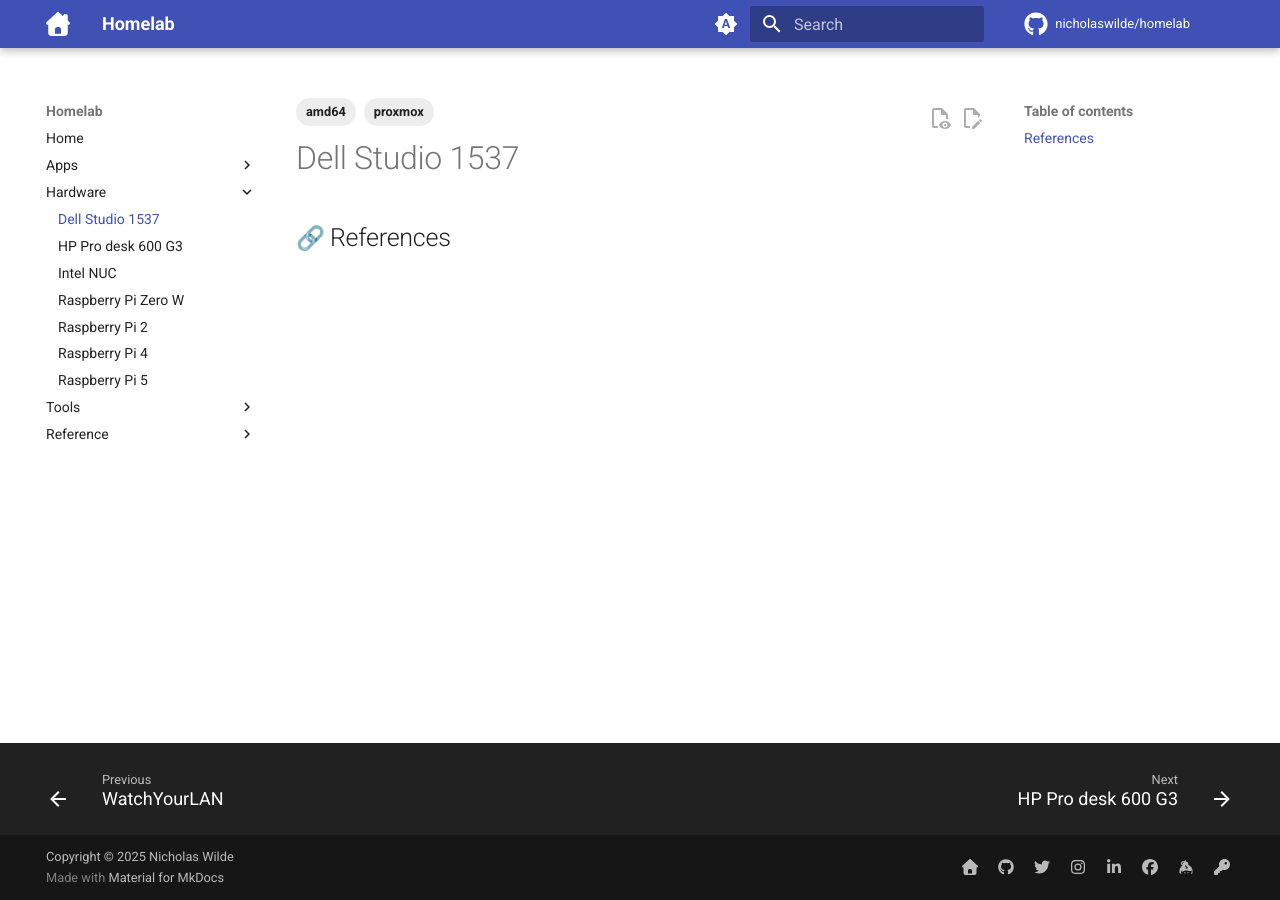
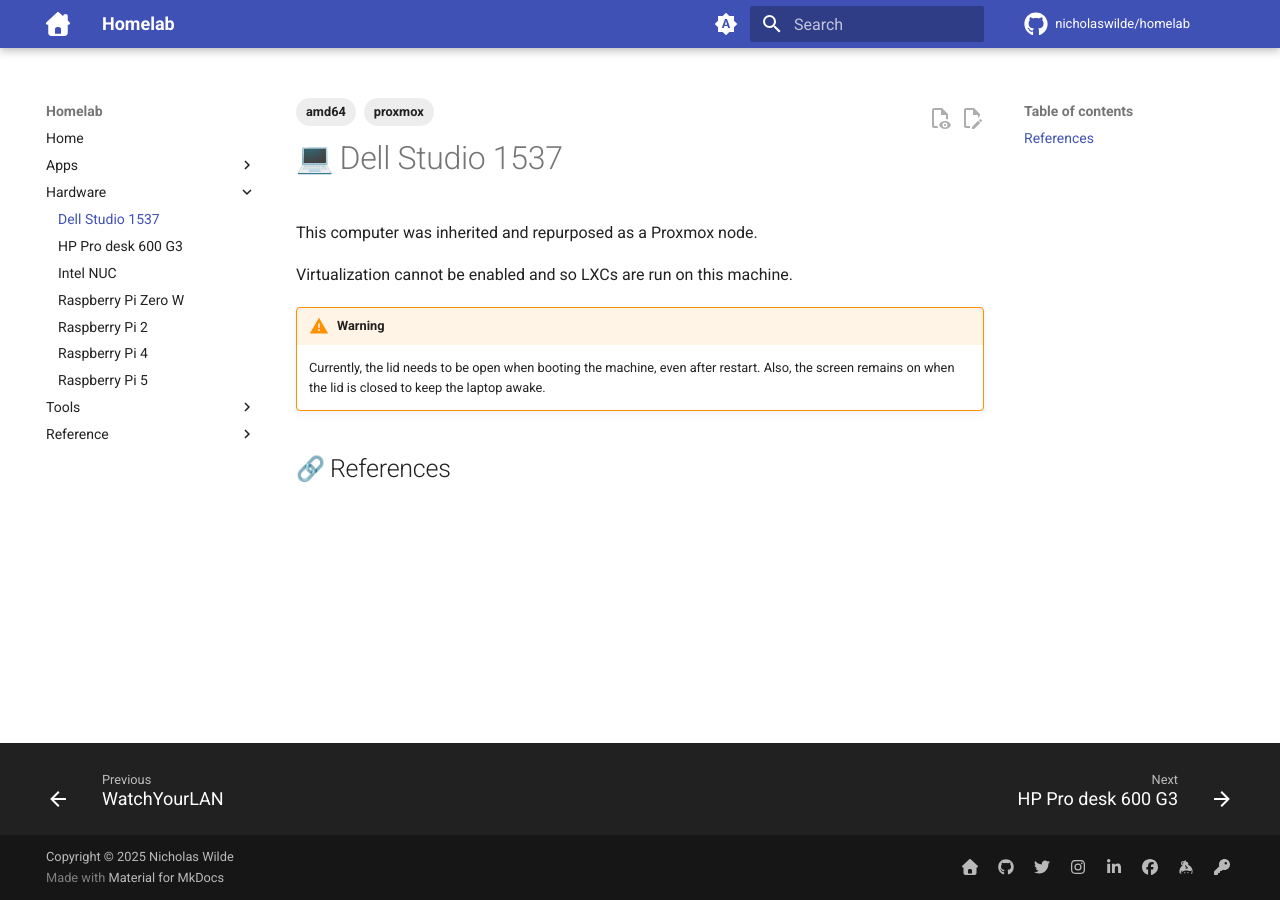
Before and after one commit to nicholaswilde/homelab, an MkDocs documentation site: the page built from docs/hardware/dell-studio-1537.md, in a window 1280 px wide. Built offline with MkDocs 1.6.1 and Material for MkDocs 9.7.7, drawn with Linux system fonts in a browser that asks for light colours; emoji names are drawn with the system emoji font; comment, search, counter and statistics services are not loaded.

Commit message:
Update dell-studio-1537.md

```diff
--- a/docs/hardware/dell-studio-1537.md
+++ b/docs/hardware/dell-studio-1537.md
@@ -3,6 +3,14 @@
   - amd64
   - proxmox
 ---
-# Dell Studio 1537
+# :computer: Dell Studio 1537
+
+This computer was inherited and repurposed as a Proxmox node.
+
+Virtualization cannot be enabled and so LXCs are run on this machine.
+
+!!! warning
+
+    Currently, the lid needs to be open when booting the machine, even after restart. Also, the screen remains on when the lid is closed to keep the laptop awake.
 
 ## :link: References
```
